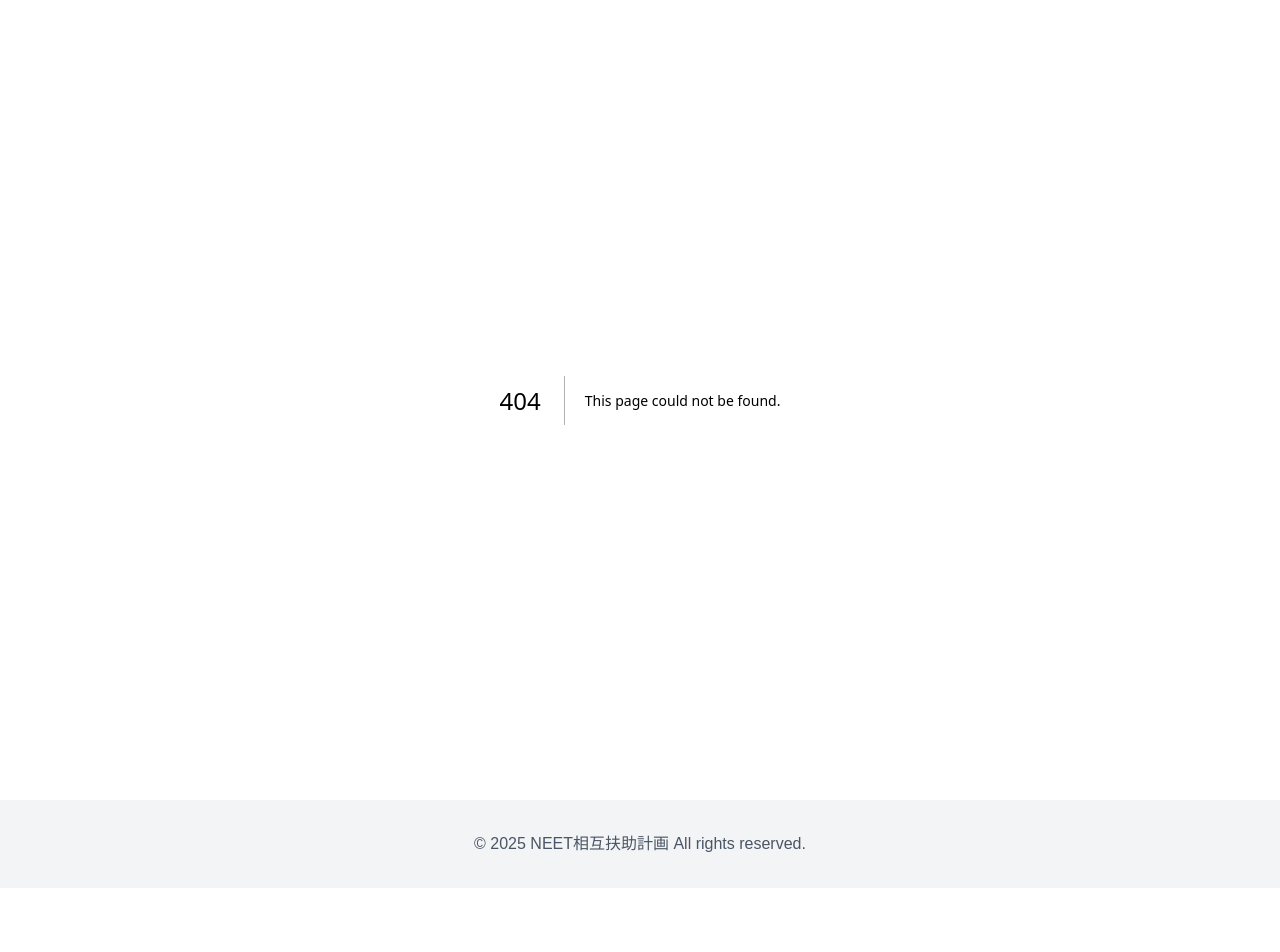
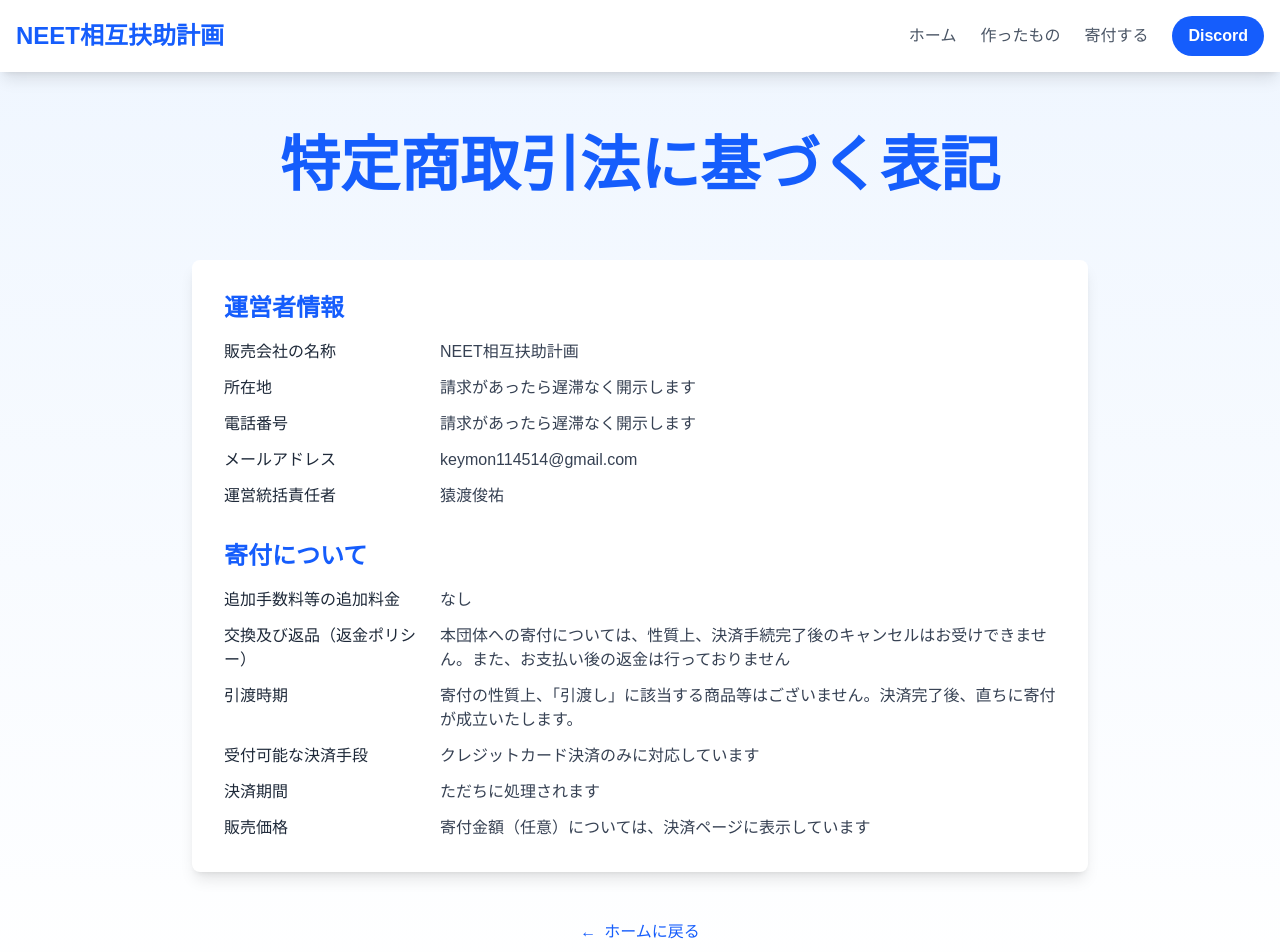
Before and after one commit to neet-map/neet-map, a Next.js app: page /asct in a window 1280 px wide. Before the commit this address had no page. Shown: the top 952 px of the page. Before the commit the page ends 888 px from the top, so only its background shows below. Built offline with nearby package versions, Linux system fonts and the light colour scheme.

Commit message:
特定商取引法に関する表記を追加

```diff
--- /dev/null
+++ b/app/asct/page.tsx
@@ -0,0 +1,112 @@
+import Header from "../components/Header";
+import { Metadata } from "next";
+
+export const metadata: Metadata = {
+  title: "特定商取引法に基づく表記",
+  description: "NEET相互扶助計画の特定商取引法に基づく表記ページです。",
+};
+
+export default function AsctPage() {
+  return (
+    <div className="min-h-screen bg-gradient-to-b from-blue-50 to-white dark:from-gray-900 dark:to-gray-800">
+      <Header />
+      <main className="container mx-auto px-4 py-16">
+        {/* ヘッダーセクション */}
+        <div className="text-center mb-16">
+          <h1 className="text-4xl md:text-6xl font-bold text-blue-600 dark:text-blue-400 mb-4">
+            特定商取引法に基づく表記
+          </h1>
+        </div>
+
+        {/* 表記内容 */}
+        <div className="max-w-4xl mx-auto">
+          <div className="bg-white dark:bg-gray-800 rounded-lg shadow-lg p-8">
+            <div className="space-y-8">
+
+              {/* 運営者情報 */}
+              <div>
+                <h2 className="text-2xl font-semibold text-blue-600 dark:text-blue-400 mb-4">
+                  運営者情報
+                </h2>
+                <div className="space-y-3 text-gray-700 dark:text-gray-300">
+                  <div className="flex flex-col sm:flex-row sm:gap-4">
+                    <span className="font-medium text-gray-800 dark:text-white min-w-50">販売会社の名称</span>
+                    <span>NEET相互扶助計画</span>
+                  </div>
+                  <div className="flex flex-col sm:flex-row sm:gap-4">
+                    <span className="font-medium text-gray-800 dark:text-white min-w-50">所在地</span>
+                    <span>請求があったら遅滞なく開示します</span>
+                  </div>
+                  <div className="flex flex-col sm:flex-row sm:gap-4">
+                    <span className="font-medium text-gray-800 dark:text-white min-w-50">電話番号</span>
+                    <span>請求があったら遅滞なく開示します</span>
+                  </div>
+                  <div className="flex flex-col sm:flex-row sm:gap-4">
+                    <span className="font-medium text-gray-800 dark:text-white min-w-50">メールアドレス</span>
+                    <span>keymon114514@gmail.com</span>
+                  </div>
+                  <div className="flex flex-col sm:flex-row sm:gap-4">
+                    <span className="font-medium text-gray-800 dark:text-white min-w-50">運営統括責任者</span>
+                    <span>猿渡俊祐</span>
+                  </div>
+
+
+                </div>
+              </div>
+
+              {/* 寄付について */}
+              <div>
+                <h2 className="text-2xl font-semibold text-blue-600 dark:text-blue-400 mb-4">
+                  寄付について
+                </h2>
+                <div className="space-y-3 text-gray-700 dark:text-gray-300">
+                  <div className="flex flex-col sm:flex-row sm:gap-4">
+                    <span className="font-medium text-gray-800 dark:text-white min-w-50">追加手数料等の追加料金</span>
+                    <span>なし</span>
+                  </div>
+                  <div className="flex flex-col sm:flex-row sm:gap-4">
+                    <span className="font-medium text-gray-800 dark:text-white min-w-50">交換及び返品（返金ポリシー）</span>
+                    <span>本団体への寄付については、性質上、決済手続完了後のキャンセルはお受けできません。また、お支払い後の返金は行っておりません
+                    </span>
+                  </div>
+                  <div className="flex flex-col sm:flex-row sm:gap-4">
+                    <span className="font-medium text-gray-800 dark:text-white min-w-50">引渡時期</span>
+                    <span>寄付の性質上、「引渡し」に該当する商品等はございません。決済完了後、直ちに寄付が成立いたします。</span>
+                  </div>
+                  <div className="flex flex-col sm:flex-row sm:gap-4">
+                    <span className="font-medium text-gray-800 dark:text-white min-w-50">受付可能な決済手段</span>
+                    <span>クレジットカード決済のみに対応しています</span>
+                  </div>
+                  <div className="flex flex-col sm:flex-row sm:gap-4">
+                    <span className="font-medium text-gray-800 dark:text-white min-w-50">決済期間</span>
+                    <span>ただちに処理されます</span>
+                  </div>
+                  <div className="flex flex-col sm:flex-row sm:gap-4">
+                    <span className="font-medium text-gray-800 dark:text-white min-w-50">販売価格</span>
+                    <span>寄付金額（任意）については、決済ページに表示しています</span>
+                  </div>
+
+
+
+
+
+                </div>
+              </div>
+            </div>
+          </div>
+        </div>
+
+        {/* 戻るリンク */}
+        <div className="text-center mt-12">
+          <a
+            href="/"
+            className="text-blue-600 dark:text-blue-400 hover:text-blue-800 dark:hover:text-blue-200 transition-colors duration-200 flex items-center justify-center gap-2"
+          >
+            <span>←</span>
+            ホームに戻る
+          </a>
+        </div>
+      </main>
+    </div>
+  );
+}
--- a/app/layout.tsx
+++ b/app/layout.tsx
@@ -38,7 +38,16 @@ export default function RootLayout({
         </main>
         <footer className="bg-gray-100 dark:bg-gray-900 py-8 mt-auto">
           <div className="container mx-auto px-4 text-center text-gray-600 dark:text-gray-400">
-            <p>© 2025 NEET相互扶助計画 All rights reserved.</p>
+            <div className="flex flex-col sm:flex-row gap-2 sm:gap-4 justify-center items-center text-sm">
+              <a
+                href="/asct"
+                className="text-blue-600 dark:text-blue-400 hover:text-blue-800 dark:hover:text-blue-200 transition-colors duration-200"
+              >
+                特定商取引法に基づく表記
+              </a>
+              <span className="hidden sm:inline">|</span>
+              <span>© 2025 NEET相互扶助計画 All rights reserved.</span>
+            </div>
           </div>
         </footer>
       </body>
```
